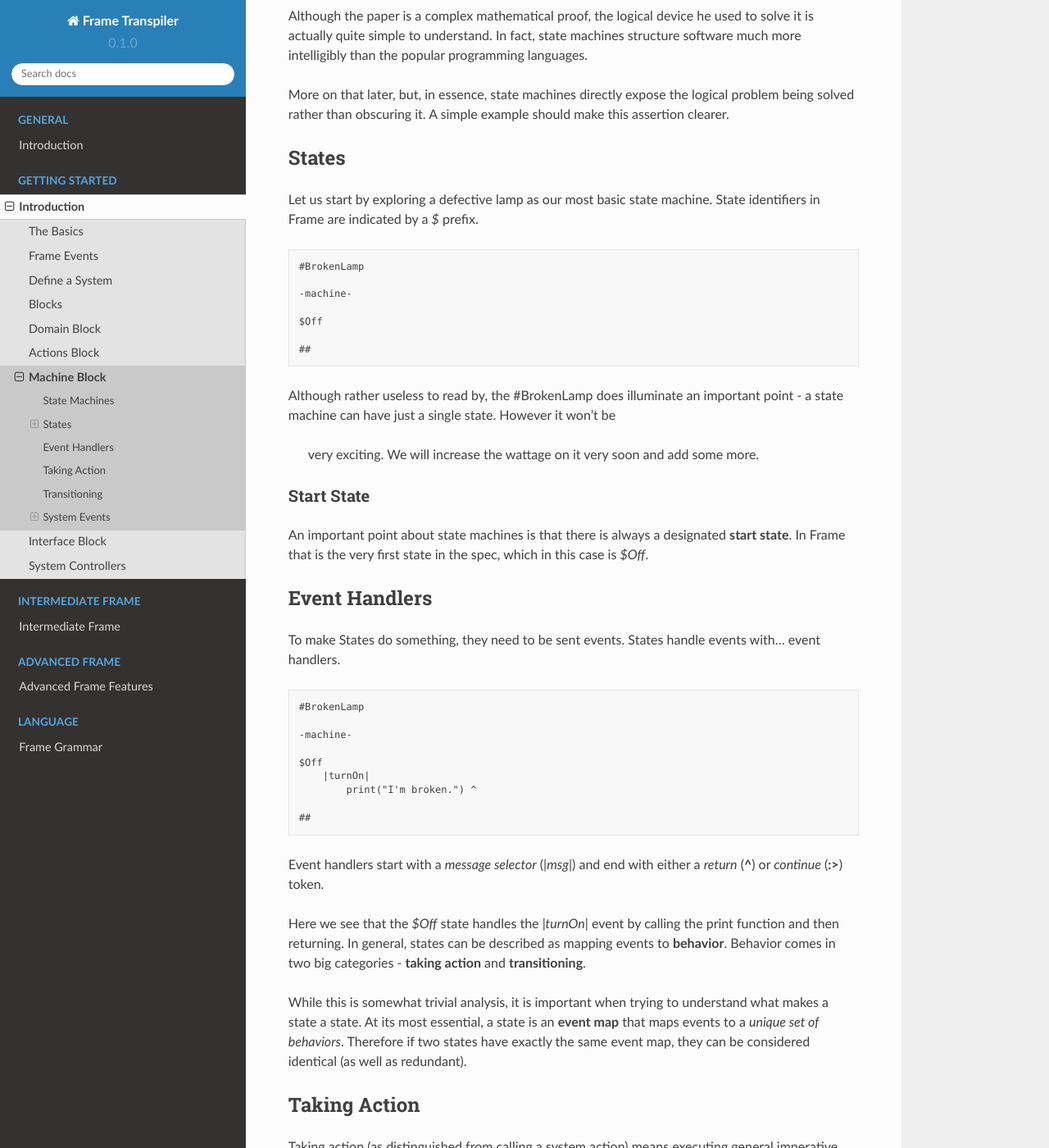
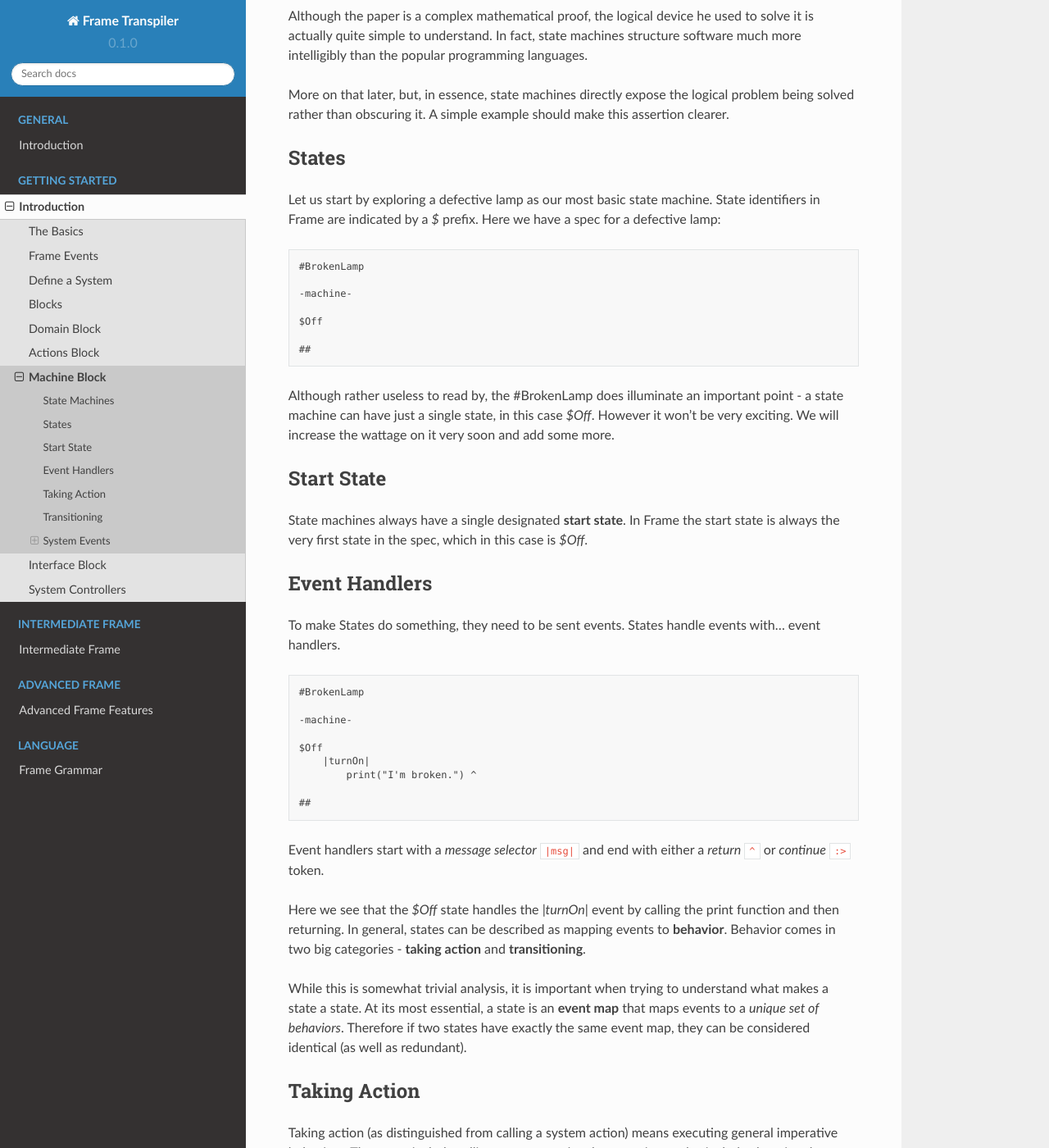
Before and after one commit to frame-lang/frame_transpiler, a Sphinx documentation site: the page built from docs/source/getting_started/introduction/machine_block.rst, in a window 1280 px wide and 1400 px high, scrolled down 352 px. Shown: the whole window at 82% size. Built offline with Sphinx 7.4.7 and the Read the Docs theme 2.0.0, drawn with Linux system fonts in a browser that asks for light colours; pages that are not in the unit, such as notebooks, are missing from menus.

Commit message:
updat4ed

```diff
--- a/docs/source/getting_started/introduction/domain_block.rst
+++ b/docs/source/getting_started/introduction/domain_block.rst
@@ -3,8 +3,8 @@ Domain Block
 ============
 
 The domain block contains the system data which are in scope for actions and
-event handlers. For instance an item in an e-commerce site
-might have a few member variables.
+event handlers. For instance, an item in an e-commerce site
+might have a few system variables:
 
 .. code-block::
 
@@ -33,7 +33,7 @@ different scopes by prefixing it with `#.<domain_var>`. For example
 would reference the domain variable declared above. Variables from other scopes
 also have scope prefixes which will be discussed in context.
 
-Returning to our `#Lamp` project, we will add a single data member to it -
+Returning to our `#Lamp` system project, we will add a single data member to it -
 the color of the light:
 
 .. code-block::
--- a/docs/source/getting_started/introduction/machine_block.rst
+++ b/docs/source/getting_started/introduction/machine_block.rst
@@ -24,7 +24,8 @@ States
 ------
 
 Let us start by exploring a defective lamp as our most basic state machine.
-State identifiers in Frame are indicated by a `$` prefix.
+State identifiers in Frame are indicated by a `$` prefix. Here we have a
+spec for a defective lamp:
 
 .. code-block::
 
@@ -38,15 +39,16 @@ State identifiers in Frame are indicated by a `$` prefix.
 
 
 Although rather useless to read by, the #BrokenLamp does illuminate an important
-point - a state machine can have just a single state. However it won't be
- very exciting. We will increase the wattage on it very soon and add some more.
+point - a state machine can have just a single state, in this case `$Off`.
+However it won't be
+very exciting. We will increase the wattage on it very soon and add some more.
 
 Start State
-^^^^^^^^^^^
+--------------
 
-An important point about state machines is that there is always a designated
-**start state**. In Frame that is the very first state in the spec, which in
-this case is `$Off`.
+State machines always have a single designated
+**start state**. In Frame the start state is always the very first state in
+the spec, which in this case is `$Off`.
 
 Event Handlers
 --------------
@@ -66,8 +68,8 @@ with... event handlers.
 
     ##
 
-Event handlers start with a *message selector* (`|msg|`) and end with either a
-*return* (**^**) or *continue* (**:>**) token.
+Event handlers start with a *message selector* ``|msg|`` and end with either a
+*return* ``^`` or *continue* ``:>`` token.
 
 Here we see that the `$Off` state handles the `|turnOn|` event by calling the
 print function and then returning. In general, states can be described as
```
Also changed, not shown: docs/source/getting_started/introduction/actions_block.rst (+6 -5 lines).
